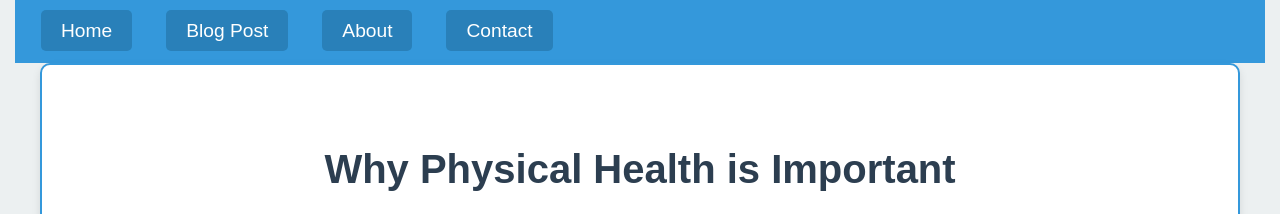
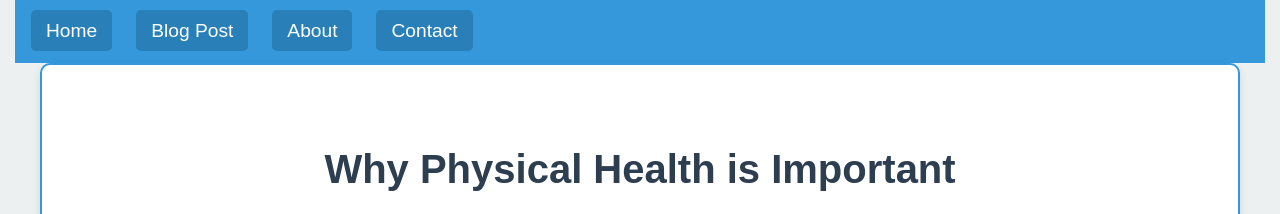
Before and after one commit to solalpha0/personal-blog-website, a plain HTML site: page index.html/index.html in a window 1280 px wide. Shown: the top 214 px of the page. Drawn offline with Linux system fonts and the light colour scheme.

Commit message:
Update core.css

```diff
--- a/index.html/static/css/core.css
+++ b/index.html/static/css/core.css
@@ -14,7 +14,7 @@ body {
     color: #333;
     line-height: 1.6;
     font-size: 16px; /* Added base font size */
-    padding: 0 15px; /* Add padding to avoid edge-clipping on smaller screens */
+    padding: 0 15px;
     margin: 0;
 }
 
@@ -67,33 +67,31 @@ a:hover {
 nav {
     background-color: #3498db;
     padding: 1rem;
-    display: flex; /* Flexbox for alignment */
-    justify-content: center; /* Center content */
-    align-items: center;
-    flex-wrap: wrap; /* Ensure nav items wrap on smaller screens */
+    text-align: center;
 }
 
-/* Navigation Links */
 .nav-links {
     list-style: none;
     display: flex; /* Flexbox for even spacing */
-    justify-content: space-between; /* Distribute links evenly */
-    width: 100%; /* Full width for proper alignment */
+    justify-content: center; /* Center navigation links */
+    align-items: center;
 }
 
 .nav-links li {
-    display: inline-block;
-    margin: 0 10px; /* Adjust spacing between links */
+    margin-right: 15px;
+}
+
+.nav-links li:last-child {
+    margin-right: 0; /* Remove margin from the last item */
 }
 
 .nav-links a {
     color: white;
     background-color: #2980b9;
-    padding: 10px 20px;
+    padding: 10px 15px;
     border-radius: 5px;
     text-decoration: none;
     font-size: 1.2rem;
-    transition: background-color 0.3s ease;
 }
 
 .nav-links a:hover {
@@ -136,10 +134,3 @@ section {
     flex-basis: 48%; /* Adjust width of flex items for better alignment */
     margin-bottom: 20px;
 }
-
-/* Responsive fixes for larger screens */
-@media (min-width: 1025px) {
-    nav {
-        justify-content: space-around; /* Space out links evenly on larger screens */
-    }
-}
```
